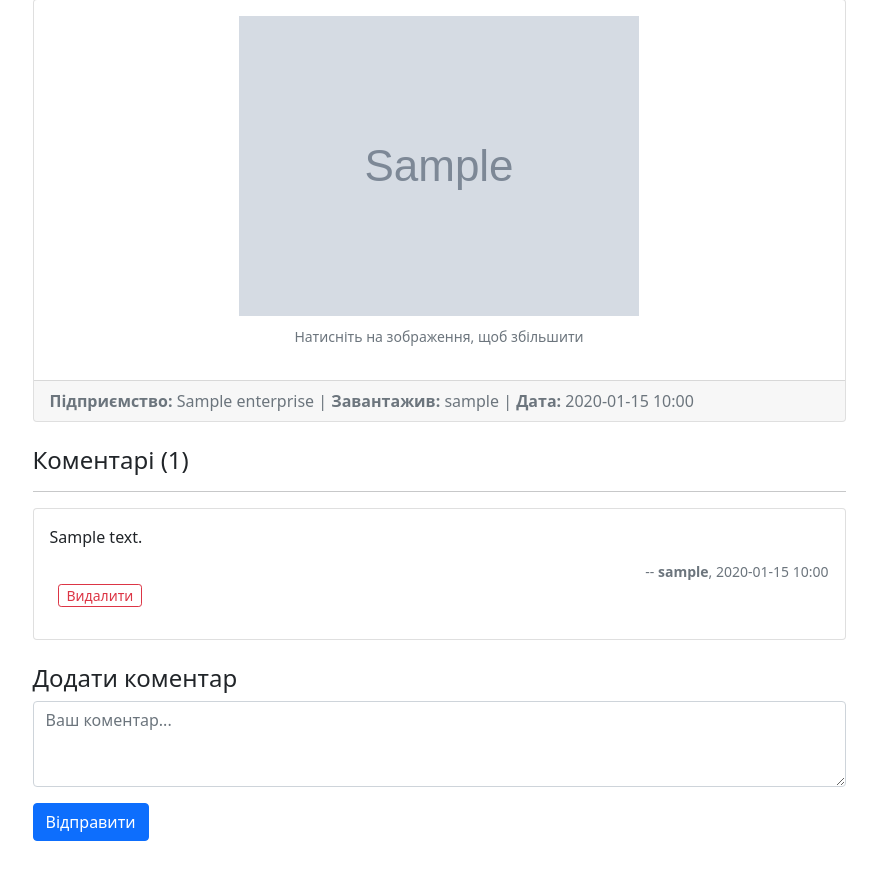
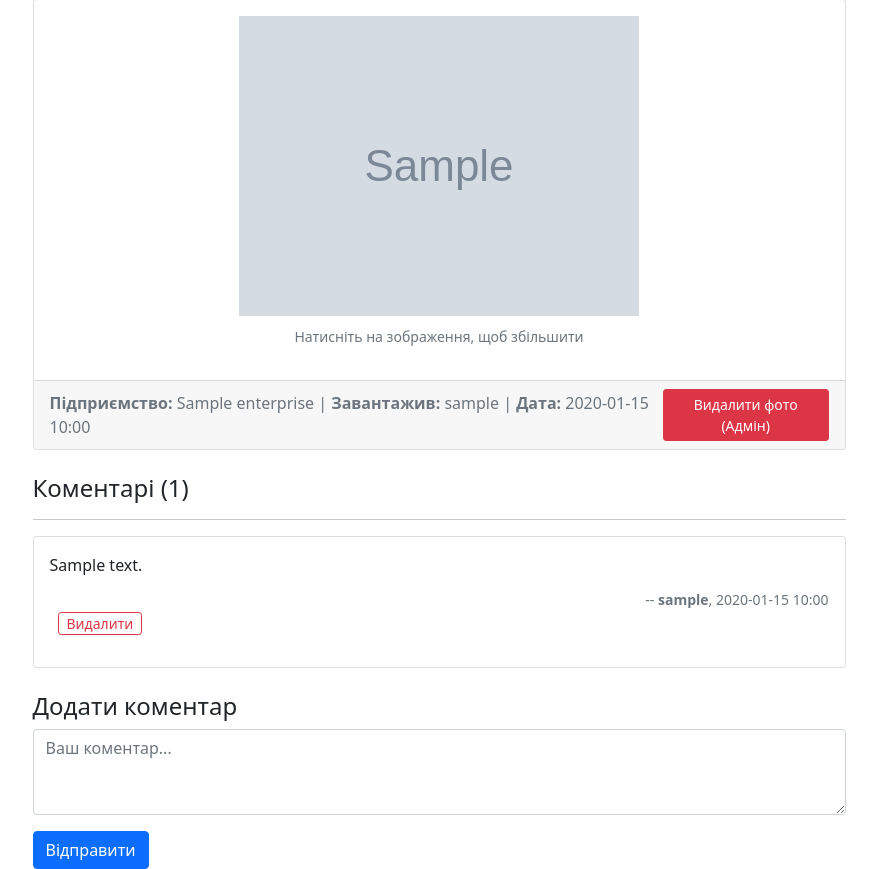
Before and after one commit to Romanveterinary/-vet25, a Flask app: page /photo/view/1 in a window 1280 px wide. Shown: the part 274-1143 px from the top of the page, without its empty margins (201-1078 px from the left). Before the commit the page ends 1115 px from the top, so only its background shows below. Run offline with Flask 3, Linux system fonts and the light colour scheme; a user stored in the database is signed in; tables that the repository leaves empty hold one stand-in row (values such as "Sample post"); grey boxes marked "Sample" are stand-in pictures.

Commit message:
Add delete buttons for admin on photo detail page

```diff
--- a/templates/analysis_result.html
+++ b/templates/analysis_result.html
@@ -18,10 +18,22 @@
                          data-img-src="{{ photo.analyzed_filepath or photo.filepath }}">
                     <p class="text-muted mt-2"><small>Натисніть на зображення, щоб збільшити</small></p>
                 </div>
-                <div class="card-footer text-muted">
-                    <strong>Підприємство:</strong> {{ photo.enterprise.name if photo.enterprise else 'Не вказано' }} |
-                    <strong>Завантажив:</strong> {{ photo.user.username }} |
-                    <strong>Дата:</strong> {{ photo.upload_date.strftime('%Y-%m-%d %H:%M') }}
+                <div class="card-footer text-muted d-flex justify-content-between align-items-center">
+                    <div>
+                        <strong>Підприємство:</strong> {{ photo.enterprise.name if photo.enterprise else 'Не вказано' }} |
+                        <strong>Завантажив:</strong> {{ photo.user.username }} |
+                        <strong>Дата:</strong> {{ photo.upload_date.strftime('%Y-%m-%d %H:%M') }}
+                    </div>
+
+                    {% if current_user.is_admin %}
+                    <div>
+                        <form action="{{ url_for('photo.delete_photo', photo_id=photo.id) }}" method="POST" class="d-inline">
+                            <button type="submit" class="btn btn-danger btn-sm" onclick="return confirm('УВАГА! Ви впевнені, що хочете видалити це ФОТО та всі коментарі до нього?');">
+                                Видалити фото (Адмін)
+                            </button>
+                        </form>
+                    </div>
+                    {% endif %}
                 </div>
             </div>
 
@@ -34,9 +46,10 @@
                         <p class="card-text">{{ comment.text | nl2br }}</p>
                         <p class="card-subtitle text-muted text-end small">
                             -- <strong>{{ comment.author.username }}</strong>, {{ comment.timestamp.strftime('%Y-%m-%d %H:%M') }}
+
                             {% if current_user.id == comment.user_id or current_user.is_admin %}
                                 <form action="{{ url_for('photo.delete_comment', comment_id=comment.id) }}" method="POST" class="d-inline ms-2">
-                                    <button type="submit" class="btn btn-outline-danger btn-sm py-0" onclick="return confirm('Ви впевнені?');">Видалити</button>
+                                    <button type="submit" class="btn btn-outline-danger btn-sm py-0" onclick="return confirm('Ви впевнені, що хочете видалити цей коментар?');">Видалити</button>
                                 </form>
                             {% endif %}
                         </p>
```
